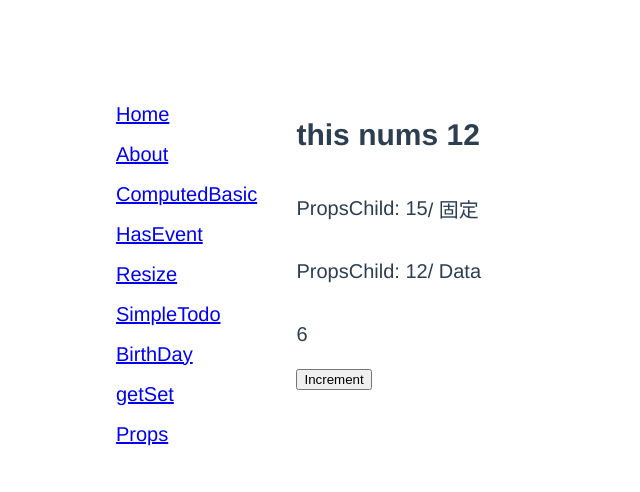
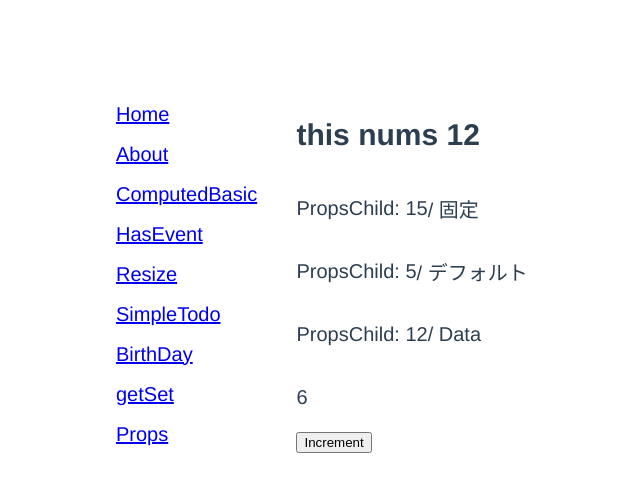
Before and after one commit to BoxPistols/KaeruVue, a Vue app: page /props in a window 1280 px wide. Shown: the top 492 px of the page, without its empty margins (124-764 px from the left). Built offline with nearby package versions, Linux system fonts and the light colour scheme.

Commit message:
[default] on Props

```diff
--- a/src/views/props-child.vue
+++ b/src/views/props-child.vue
@@ -7,7 +7,16 @@
 
   export default {
     name: "",
-    props:[ "totalNumber" ],
+    props:{
+      totalNumber: {
+        type: Number,
+        default: 5,
+        /**
+         * 必須設定
+         * required: true
+         */
+      }
+    },
     data: () => ({
     }),
   }
--- a/src/views/props-parent.vue
+++ b/src/views/props-parent.vue
@@ -4,6 +4,9 @@
 
     <div class="fx">
       <PropsChild :totalNumber="15" />/ 固定
+    </div>
+    <div class="fx">
+      <PropsChild />/ デフォルト
     </div>
     <div class="fx">
       <PropsChild :total-number="totalNumber" />/ Data
```
